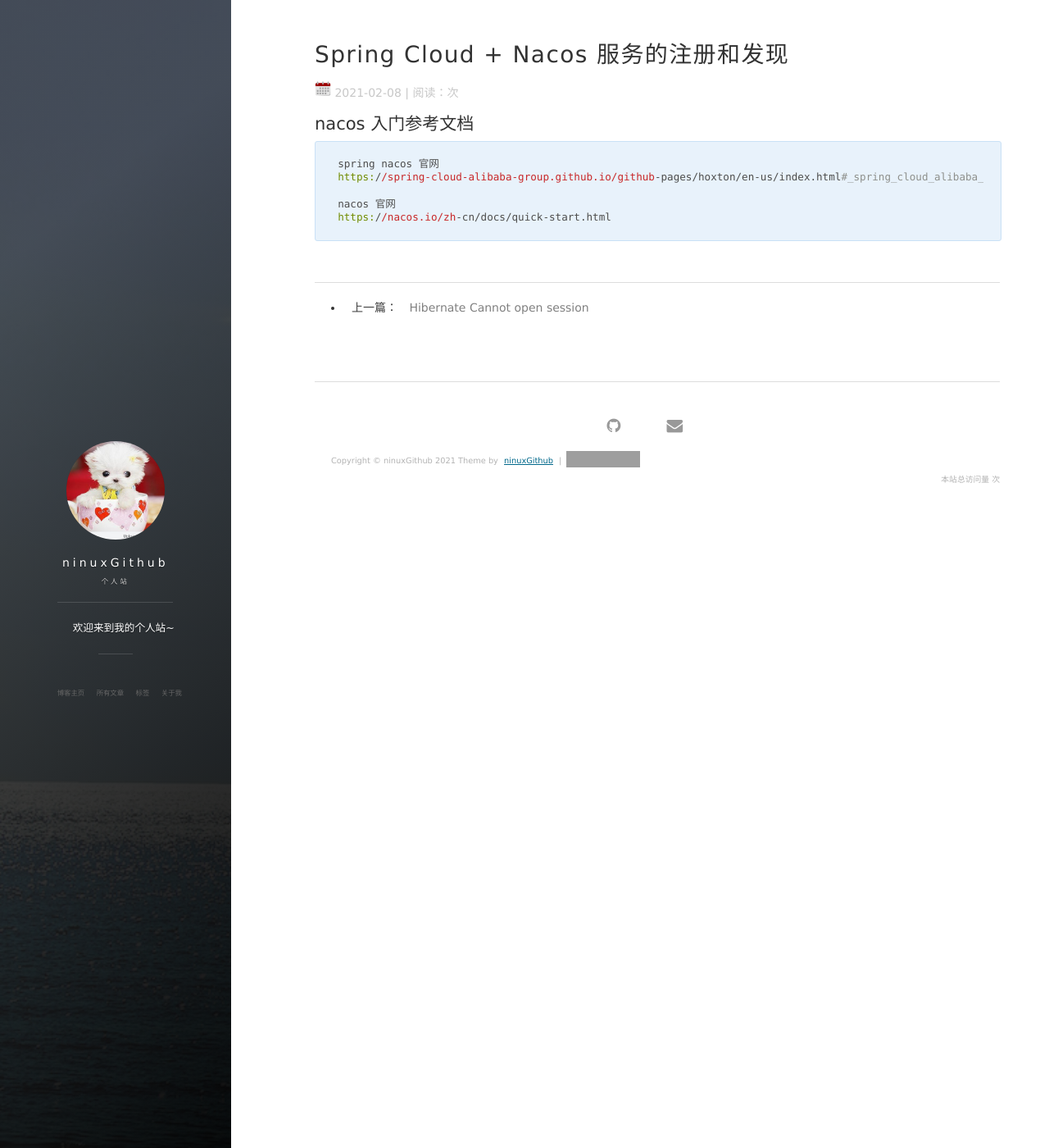
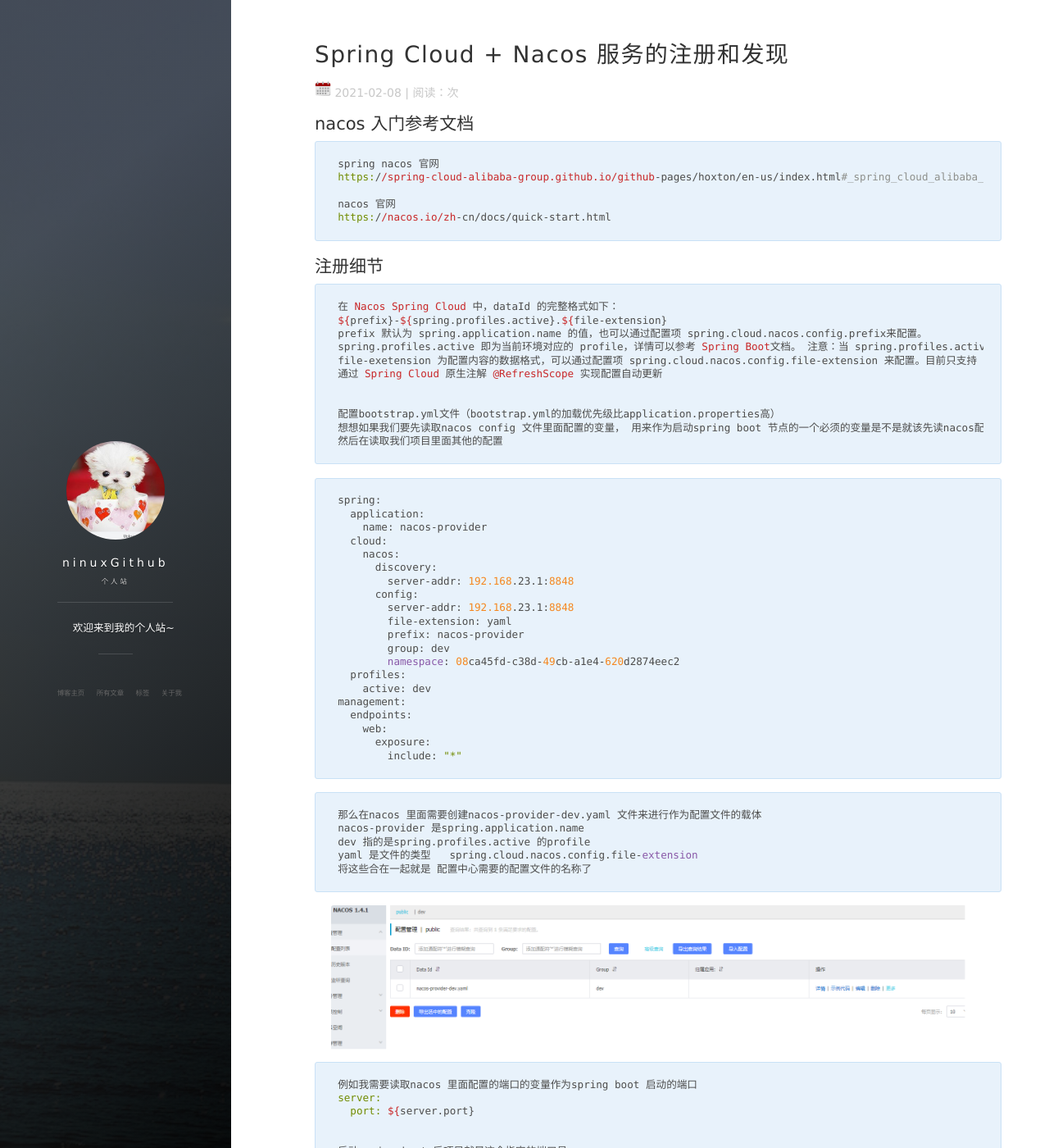
Before and after one commit to ninuxGithub/ninuxGithub.github.io, a Jekyll site: the page built from _posts/springcloud/2021-02-08-nacos1.md, in a window 1280 px wide and 1400 px high. Shown: the whole window at 82% size. Built offline with Jekyll 4.4.1, drawn with Linux system fonts in a browser that asks for light colours; nearby versions of some CDN libraries; comment, search, counter and statistics services are not loaded; some of the changed text lies outside the part shown; grey boxes are pictures that could not be loaded.

Commit message:
nacos 学习

````diff
--- a/_posts/springcloud/2021-02-08-nacos1.md
+++ b/_posts/springcloud/2021-02-08-nacos1.md
@@ -13,3 +13,89 @@ tag: spring-cloud
 
     nacos 官网
     https://nacos.io/zh-cn/docs/quick-start.html
+
+
+
+## 注册细节
+    在 Nacos Spring Cloud 中，dataId 的完整格式如下：
+    ${prefix}-${spring.profiles.active}.${file-extension}
+    prefix 默认为 spring.application.name 的值，也可以通过配置项 spring.cloud.nacos.config.prefix来配置。
+    spring.profiles.active 即为当前环境对应的 profile，详情可以参考 Spring Boot文档。 注意：当 spring.profiles.active 为空时，对应的连接符 - 也将不存在，dataId 的拼接格式变成 ${prefix}.${file-extension}
+    file-exetension 为配置内容的数据格式，可以通过配置项 spring.cloud.nacos.config.file-extension 来配置。目前只支持 properties 和 yaml 类型。
+    通过 Spring Cloud 原生注解 @RefreshScope 实现配置自动更新
+
+
+    配置bootstrap.yml文件（bootstrap.yml的加载优先级比application.properties高）
+    想想如果我们要先读取nacos config 文件里面配置的变量， 用来作为启动spring boot 节点的一个必须的变量是不是就该先读nacos配置，
+    然后在读取我们项目里面其他的配置
+
+```yaml
+spring:
+  application:
+    name: nacos-provider
+  cloud:
+    nacos:
+      discovery:
+        server-addr: 192.168.23.1:8848
+      config:
+        server-addr: 192.168.23.1:8848
+        file-extension: yaml
+        prefix: nacos-provider
+        group: dev
+        namespace: 08ca45fd-c38d-49cb-a1e4-620d2874eec2
+  profiles:
+    active: dev
+management:
+  endpoints:
+    web:
+      exposure:
+        include: "*"
+```
+
+    那么在nacos 里面需要创建nacos-provider-dev.yaml 文件来进行作为配置文件的载体
+    nacos-provider 是spring.application.name
+    dev 指的是spring.profiles.active 的profile
+    yaml 是文件的类型   spring.cloud.nacos.config.file-extension
+    将这些合在一起就是 配置中心需要的配置文件的名称了
+
+![nacos 配置文件](/images/posts/nacos-file.png)
+
+
+    例如我需要读取nacos 里面配置的端口的变量作为spring boot 启动的端口
+    server:
+      port: ${server.port}
+
+
+    启动spring boot 后项目就是这个指定的端口号
+
+
+## nacos 访问的发现
+    加入pom 依赖
+```xml
+<dependency>
+    <groupId>com.alibaba.cloud</groupId>
+    <artifactId>spring-cloud-starter-alibaba-nacos-discovery</artifactId>
+</dependency>
+```
+    boot 项目需要有 @EnableDiscoveryClient  和nacos 发现的地址配置
+```yaml
+server:
+  port: 8081
+spring:
+  application:
+    name: nacos-consumer
+  cloud:
+    nacos:
+      discovery:
+        server-addr: localhost:8848
+```
+    配置完毕启动boot应该没啥大问题了
+
+
+
+## nacos Feign
+    需要依赖
+    <dependency>
+        <groupId>org.springframework.cloud</groupId>
+        <artifactId>spring-cloud-starter-openfeign</artifactId>
+    </dependency>
````
Also changed, not shown: images/posts/nacos-file.png (added).
